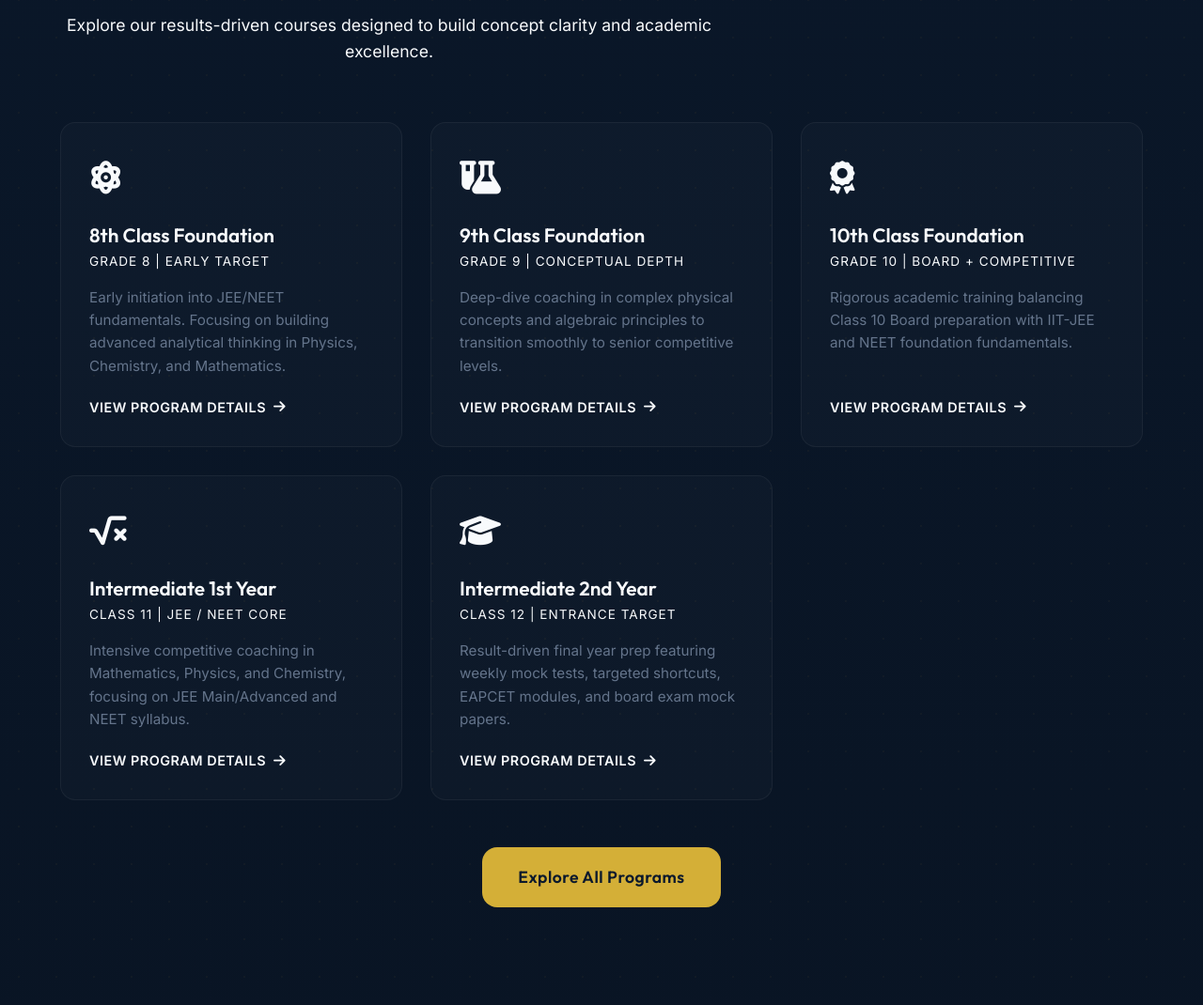
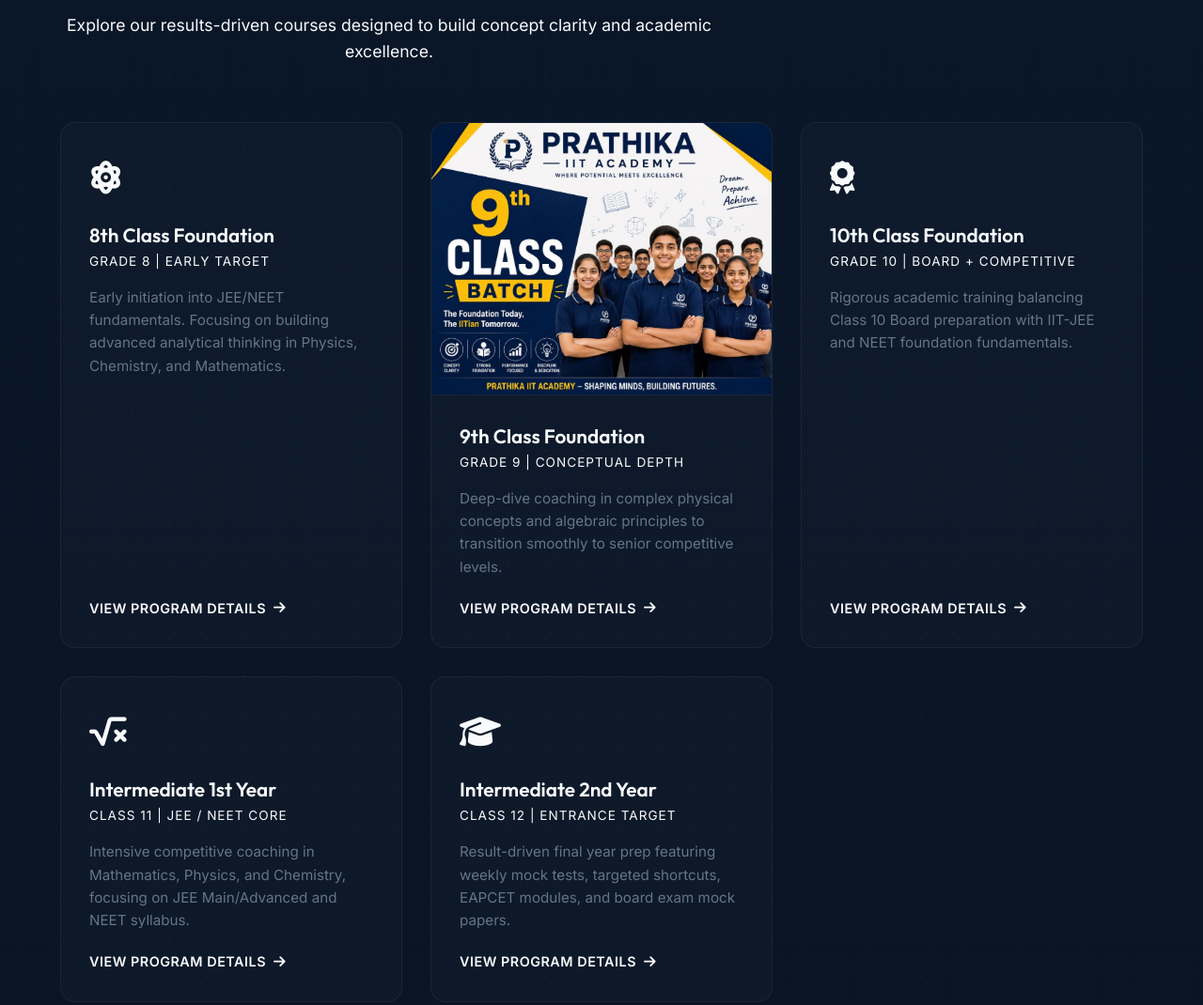
Before and after one commit to Sahithi-630/Prathika_IIT_Academy, a website: page index.html in a window 1280 px wide. Shown: the part 1060-2130 px from the top of the page at 94% size. Drawn offline with Linux system fonts and the light colour scheme.

Commit message:
add banner image for 9th class card

```diff
--- a/index.html
+++ b/index.html
@@ -115,47 +115,59 @@
             <div class="programs-teaser-grid">
                 <!-- Program 1 -->
                 <div class="program-teaser-card">
+                    <div class="program-teaser-card-content">
                         <div class="card-icon"><i class="fa-solid fa-atom"></i></div>
                         <h3>8th Class Foundation</h3>
                         <p class="card-subtitle">Grade 8 | Early Target</p>
                         <p class="card-desc">Early initiation into JEE/NEET fundamentals. Focusing on building advanced analytical thinking in Physics, Chemistry, and Mathematics.</p>
                         <a href="courses.html#tab-8th" class="link-gold">View Program Details <i class="fa-solid fa-arrow-right"></i></a>
                     </div>
+                </div>
 
                 <!-- Program 2 -->
                 <div class="program-teaser-card">
-                    <div class="card-icon"><i class="fa-solid fa-flask-vial"></i></div>
+                    <div class="card-banner-wrapper">
+                        <img src="images/class_9_banner.jpg" alt="9th Class Foundation Banner" class="card-banner-img">
+                    </div>
+                    <div class="program-teaser-card-content">
                         <h3>9th Class Foundation</h3>
                         <p class="card-subtitle">Grade 9 | Conceptual Depth</p>
                         <p class="card-desc">Deep-dive coaching in complex physical concepts and algebraic principles to transition smoothly to senior competitive levels.</p>
                         <a href="courses.html#tab-9th" class="link-gold">View Program Details <i class="fa-solid fa-arrow-right"></i></a>
                     </div>
+                </div>
 
                 <!-- Program 3 -->
                 <div class="program-teaser-card">
+                    <div class="program-teaser-card-content">
                         <div class="card-icon"><i class="fa-solid fa-award"></i></div>
                         <h3>10th Class Foundation</h3>
                         <p class="card-subtitle">Grade 10 | Board + Competitive</p>
                         <p class="card-desc">Rigorous academic training balancing Class 10 Board preparation with IIT-JEE and NEET foundation fundamentals.</p>
                         <a href="courses.html#tab-10th" class="link-gold">View Program Details <i class="fa-solid fa-arrow-right"></i></a>
                     </div>
+                </div>
 
                 <!-- Program 4 -->
                 <div class="program-teaser-card">
+                    <div class="program-teaser-card-content">
                         <div class="card-icon"><i class="fa-solid fa-square-root-variable"></i></div>
                         <h3>Intermediate 1st Year</h3>
                         <p class="card-subtitle">Class 11 | JEE / NEET Core</p>
                         <p class="card-desc">Intensive competitive coaching in Mathematics, Physics, and Chemistry, focusing on JEE Main/Advanced and NEET syllabus.</p>
                         <a href="courses.html#tab-1st-year" class="link-gold">View Program Details <i class="fa-solid fa-arrow-right"></i></a>
                     </div>
+                </div>
 
                 <!-- Program 5 -->
                 <div class="program-teaser-card">
+                    <div class="program-teaser-card-content">
                         <div class="card-icon"><i class="fa-solid fa-graduation-cap"></i></div>
                         <h3>Intermediate 2nd Year</h3>
                         <p class="card-subtitle">Class 12 | Entrance Target</p>
                         <p class="card-desc">Result-driven final year prep featuring weekly mock tests, targeted shortcuts, EAPCET modules, and board exam mock papers.</p>
                         <a href="courses.html#tab-2nd-year" class="link-gold">View Program Details <i class="fa-solid fa-arrow-right"></i></a>
+                    </div>
                 </div>
             </div>
 
--- a/styles.css
+++ b/styles.css
@@ -2068,11 +2068,31 @@
     background: rgba(255, 255, 255, 0.02);
     border: 1px solid rgba(255, 255, 255, 0.05);
     border-radius: var(--border-radius-md);
-    padding: 30px;
+    overflow: hidden;
     transition: var(--transition-normal);
     display: flex;
     flex-direction: column;
     height: 100%;
+}
+.program-teaser-card-content {
+    padding: 30px;
+    display: flex;
+    flex-direction: column;
+    flex-grow: 1;
+}
+.card-banner-wrapper {
+    width: 100%;
+    overflow: hidden;
+    border-bottom: 1px solid rgba(255, 255, 255, 0.05);
+}
+.card-banner-img {
+    width: 100%;
+    height: auto;
+    display: block;
+    transition: transform var(--transition-normal);
+}
+.program-teaser-card:hover .card-banner-img {
+    transform: scale(1.04);
 }
 .program-teaser-card:hover {
     transform: translateY(-5px);
```
Also changed, not shown: images/class_9_banner.jpg (added). Lines whose indentation alone changed are shown as unchanged.
